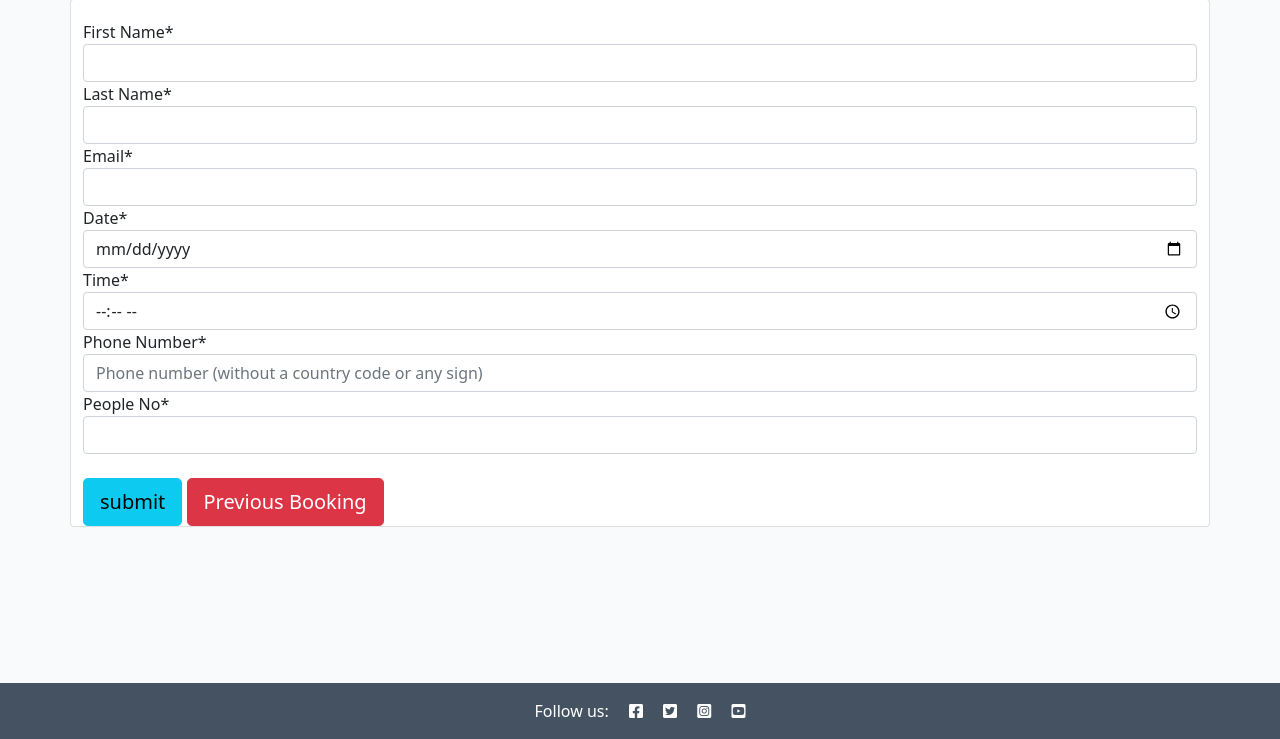
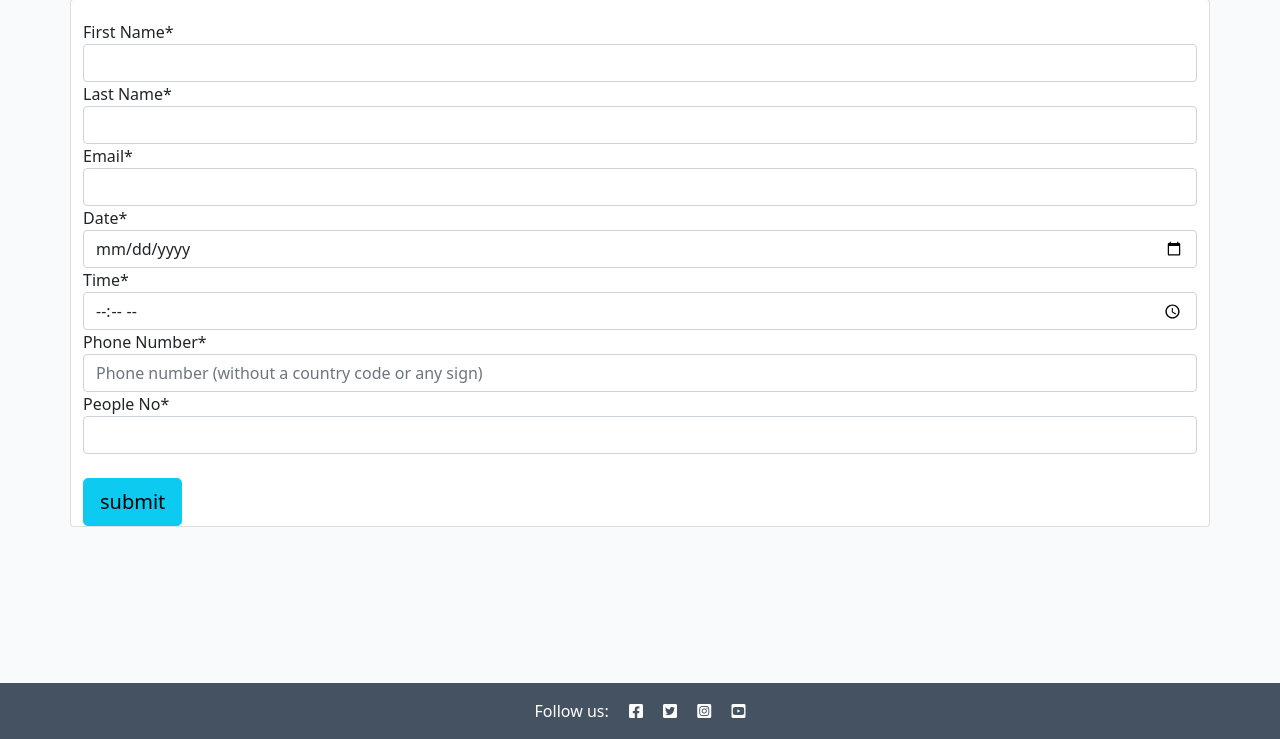
Before and after one commit to Melhefnawi/Restaurant-Booking, a Django app: page /booking in a window 1280 px wide. Shown: the part 61-800 px from the top of the page. Run offline with Django 3.2, Linux system fonts and the light colour scheme; the visitor is signed in with stand-in values (Sample User, id 1); some libraries are stand-ins or nearby versions.

Commit message:
removing the previous button from the form

```diff
--- a/arabian/settings.py
+++ b/arabian/settings.py
@@ -156,9 +156,10 @@ USE_TZ = True
 # Static files (CSS, JavaScript, Images)
 # https://docs.djangoproject.com/en/3.2/howto/static-files/
 
+
 STATIC_URL = '/static/'
 STATICFILES_STORAGE = 'cloudinary_storage.storage.StaticHashedCloudinaryStorage'
-STATICFILES_DIRS = [os.path.join(BASE_DIR, 'static')]
+STATICFILES_DIRS = [os.path.join(BASE_DIR, 'static'), ]
 STATIC_ROOT = os.path.join(BASE_DIR, 'staticfiles')
 
 MEDIA_URL = '/media/'
--- a/templates/booking/bookingform.html
+++ b/templates/booking/bookingform.html
@@ -9,9 +9,7 @@
         {{booking_form|crispy}} {%csrf_token%}
             <br />
             <button type="submit" class="btn btn-info btn-lg">submit</button>
-            <a href="{% url 'show_all_prev_bookings'%}">
-                <button class="btn btn-danger btn-lg">Previous Booking</button>
-            </a>
+
             <!-- A message to confirm the submition of the booking -->
         {% if messages %}
         <ul class="messages">
```
